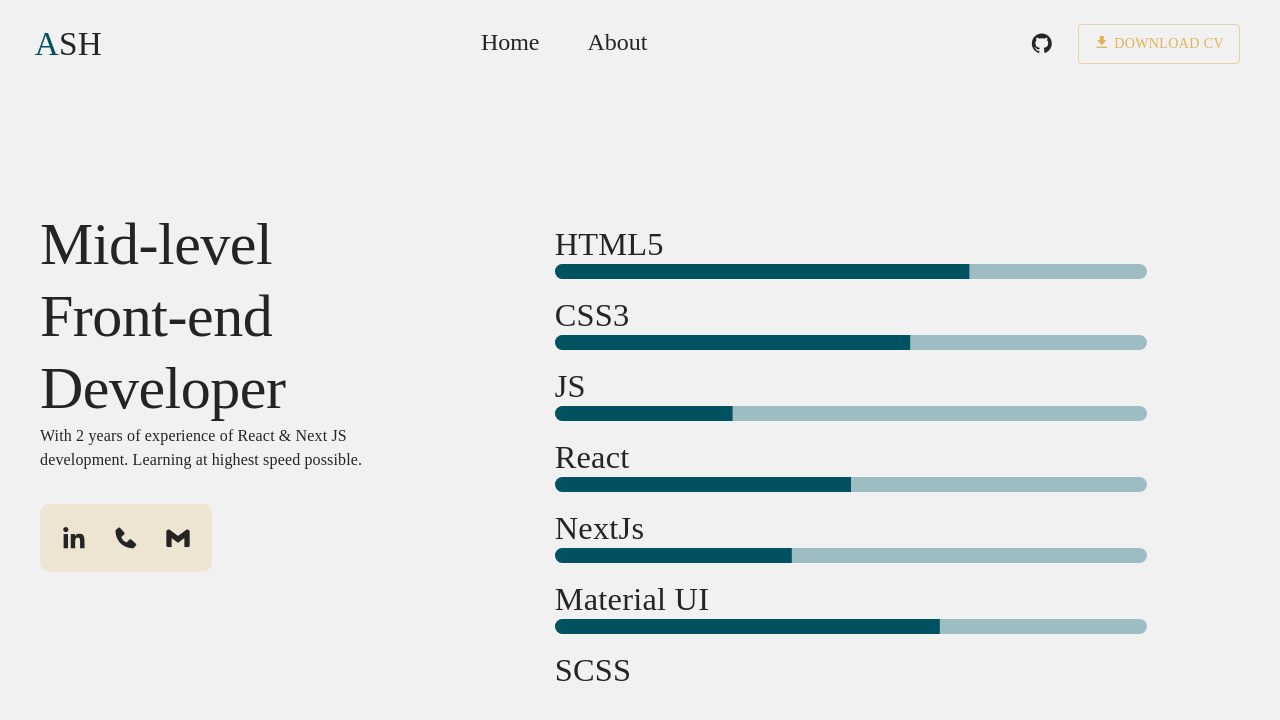
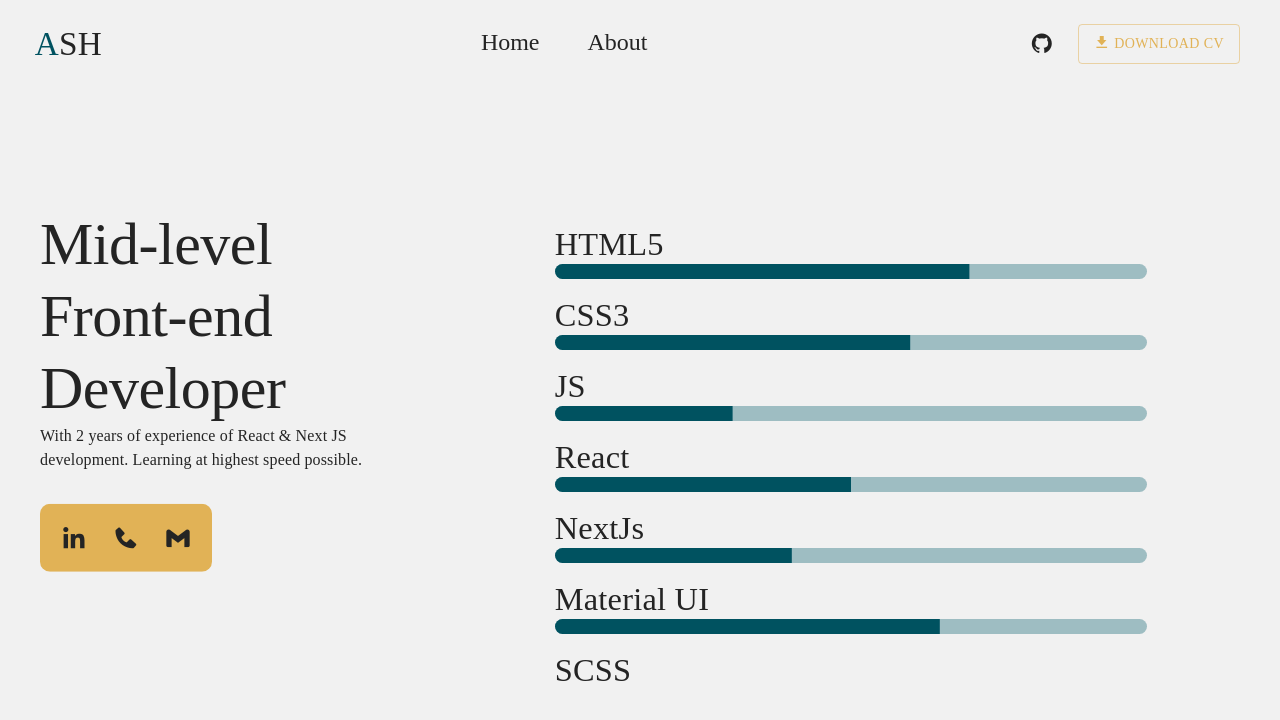
Before and after one commit to Alireza-8080-react/resume, a Next.js app: page / in a window 1280 px wide. Shown: the top 720 px of the page. Built offline with nearby package versions, Linux system fonts and the light colour scheme; a web font is replaced by a local one.

Commit message:
change alpha of contact_me_button to one

```diff
--- a/src/app/(routes)/page.module.scss
+++ b/src/app/(routes)/page.module.scss
@@ -12,7 +12,7 @@
 
 .contact_me_button {
   margin-top: 32px;
-  background-color: rgba($color-palette-secondary, 0.2);
+  background-color: rgba($color-palette-secondary, 1);
   width: fit-content;
   padding: 8px;
   border-radius: 10px;
```
